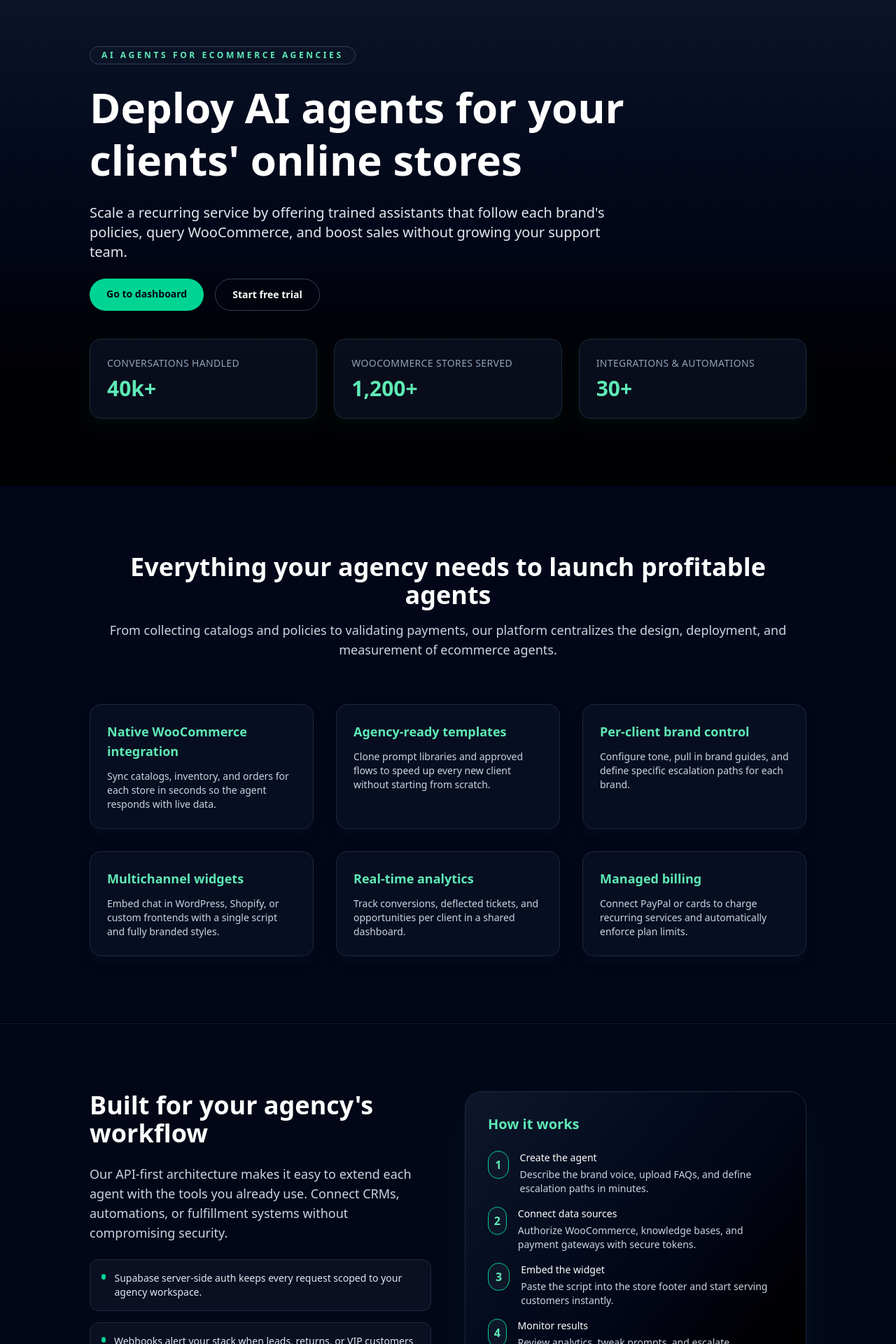
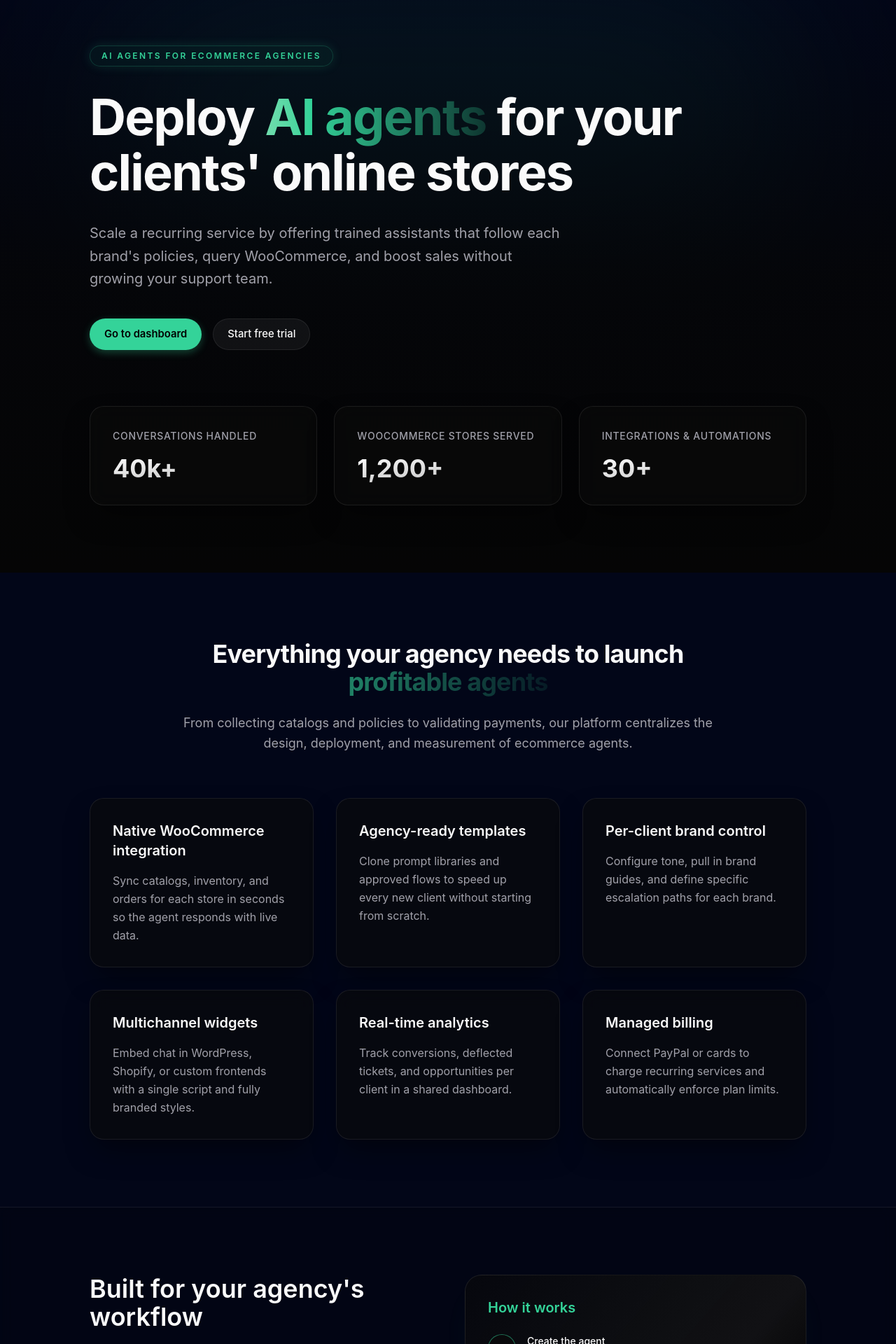
Before and after one commit to AndrewUru/ai-saas, a Next.js app: page / in a window 1280 px wide. Shown: the part 100-2020 px from the top of the page at 70% size. Built offline with nearby package versions, Linux system fonts and the light colour scheme; no server answers.

Commit message:
feat: add initial landing page components and dashboard agent overview

```diff
--- a/app/globals.css
+++ b/app/globals.css
@@ -5,28 +5,49 @@
 @import "tailwindcss/theme";
 @import "tailwindcss/utilities";
 
+@theme {
+  --color-background: var(--background);
+  --color-foreground: var(--foreground);
+  --color-border: var(--border);
+  --color-border-strong: var(--border-strong);
+  --color-ring: var(--ring);
+  --color-accent: var(--accent);
+  --color-accent-strong: var(--accent-strong);
+  --color-surface: var(--surface);
+  --color-surface-strong: var(--surface-strong);
+}
+
 :root {
   color-scheme: dark;
-  --background: #020617;
-  --foreground: #e2e8f0;
-  --muted: #94a3b8;
-  --muted-strong: #cbd5e1;
-  --border: rgba(148, 163, 184, 0.2);
-  --border-strong: rgba(148, 163, 184, 0.35);
-  --ring: rgba(45, 212, 191, 0.35);
-  --accent: #22d3ee;
-  --accent-strong: #14b8a6;
-  --surface: rgba(15, 23, 42, 0.8);
-  --surface-strong: rgba(15, 23, 42, 0.95);
-  --card-radius: 24px;
-  --pill-radius: 999px;
-  --shadow-soft: 0 18px 40px rgba(2, 6, 23, 0.55);
-  --shadow-strong: 0 26px 72px rgba(2, 6, 23, 0.65);
-  --spacing-2: 8px;
-  --spacing-3: 12px;
-  --spacing-4: 16px;
-  --spacing-5: 20px;
-  --spacing-6: 24px;
+
+  /* Modern Black Palette */
+  --background: #050505;       /* Deepest Black */
+  --foreground: #fafafa;       /* Zinc 50 */
+  --foreground-muted: #a1a1aa; /* Zinc 400 */
+
+  /* Borders */
+  --border: rgba(255, 255, 255, 0.08);
+  --border-strong: rgba(255, 255, 255, 0.15);
+
+  /* Rings & Focus */
+  --ring: rgba(52, 211, 153, 0.5); /* Emerald 400 with opacity */
+
+  /* Accents */
+  --accent: #34d399;           /* Emerald 400 - Electric Green */
+  --accent-strong: #10b981;    /* Emerald 500 */
+  --accent-secondary: #8b5cf6; /* Violet 500 - Cyber styling */
+
+  /* Surfaces */
+  --surface: rgba(10, 10, 10, 0.6);
+  --surface-strong: rgba(20, 20, 20, 0.85);
+
+  /* Design Tokens */
+  --card-radius: 20px;
+  --pill-radius: 9999px;
+
+  /* Shadows */
+  --shadow-soft: 0 20px 40px -10px rgba(0, 0, 0, 0.5);
+  --shadow-glow: 0 0 20px rgba(52, 211, 153, 0.15);
 }
 
 html {
@@ -34,8 +55,7 @@ html {
   scroll-behavior: smooth;
   background-color: var(--background);
   color: var(--foreground);
-  font-family: system-ui, -apple-system, BlinkMacSystemFont, "Segoe UI", Roboto,
-    Helvetica, Arial, sans-serif;
+  font-family: "Inter", system-ui, -apple-system, sans-serif;
   text-rendering: optimizeLegibility;
   -webkit-font-smoothing: antialiased;
 }
@@ -45,12 +65,10 @@ body {
   min-height: 100dvh;
   margin: 0;
   padding: 0;
-  background: radial-gradient(
-      circle at top,
-      rgba(45, 212, 191, 0.15),
-      transparent 55%
-    ),
-    radial-gradient(circle at bottom, rgba(14, 165, 233, 0.12), transparent 60%),
+  /* Complex modern background with dual glow points */
+  background:
+    radial-gradient(circle at 50% 0%, rgba(52, 211, 153, 0.08), transparent 40%),
+    radial-gradient(circle at 80% 10%, rgba(139, 92, 246, 0.08), transparent 30%),
     var(--background);
   color: var(--foreground);
   display: flex;
@@ -67,16 +85,18 @@ section {
   overscroll-behavior-y: none;
 }
 
+/* Links */
 a {
   color: inherit;
   text-decoration: none;
-  transition: color 150ms ease, opacity 150ms ease;
+  transition: color 200ms ease, opacity 200ms ease;
 }
 
 a:hover {
-  color: #5eead4;
+  color: var(--accent);
 }
 
+/* Reset buttons/inputs */
 button,
 input,
 select,
@@ -97,39 +117,41 @@ a:focus-visible {
 }
 
 ::selection {
-  background: rgba(45, 212, 191, 0.24);
-  color: #0f172a;
+  background: rgba(52, 211, 153, 0.2);
+  color: #fff;
 }
 
-/* Utility helpers */
+/* Utility Helpers & Glassmorphism */
+
 .glass-pane {
   background: linear-gradient(
-    120deg,
-    rgba(15, 23, 42, 0.85),
-    rgba(15, 23, 42, 0.65)
+    145deg,
+    rgba(20, 20, 20, 0.7),
+    rgba(10, 10, 10, 0.4)
   );
-  border: 1px solid rgba(148, 163, 184, 0.15);
-  box-shadow: 0 24px 60px rgba(2, 6, 23, 0.6);
-  backdrop-filter: blur(16px);
+  border: 1px solid var(--border);
+  box-shadow: 0 8px 32px rgba(0, 0, 0, 0.4);
+  backdrop-filter: blur(12px);
+  -webkit-backdrop-filter: blur(12px);
 }
 
-/* Design system primitives */
 .ui-card {
   border: 1px solid var(--border);
   background: var(--surface);
   border-radius: var(--card-radius);
   box-shadow: var(--shadow-soft);
-  backdrop-filter: blur(14px);
+  backdrop-filter: blur(12px);
+  transition: border-color 200ms ease, transform 200ms ease;
+}
+
+.ui-card:hover {
+  border-color: var(--border-strong);
 }
 
 .ui-card--strong {
   border-color: var(--border-strong);
   background: var(--surface-strong);
-  box-shadow: var(--shadow-strong);
-}
-
-.ui-card--padded {
-  padding: var(--spacing-5);
+  box-shadow: var(--shadow-soft), var(--shadow-glow);
 }
 
 .ui-button {
@@ -138,38 +160,36 @@ a:focus-visible {
   justify-content: center;
   gap: 8px;
   border-radius: var(--pill-radius);
-  font-weight: 600;
-  font-size: 0.9rem;
-  padding: 10px 16px;
+  font-weight: 500;
+  font-size: 0.925rem;
+  padding: 10px 20px;
   cursor: pointer;
-  transition: transform 150ms ease, box-shadow 150ms ease, opacity 150ms ease;
+  transition: all 200ms cubic-bezier(0.2, 0.8, 0.2, 1);
   border: 1px solid transparent;
 }
 
 .ui-button--primary {
-  background: linear-gradient(135deg, var(--accent), var(--accent-strong));
-  color: #0b1224;
-  box-shadow: 0 18px 35px rgba(20, 184, 166, 0.35);
+  background: var(--accent);
+  color: #000;
+  font-weight: 600;
+  box-shadow: 0 4px 12px rgba(52, 211, 153, 0.3);
+}
+
+.ui-button--primary:hover {
+  background: var(--accent-strong);
+  box-shadow: 0 6px 16px rgba(52, 211, 153, 0.4);
+  transform: translateY(-1px);
 }
 
 .ui-button--ghost {
-  background: rgba(226, 232, 240, 0.06);
+  background: rgba(255, 255, 255, 0.05);
   border-color: var(--border);
   color: var(--foreground);
 }
 
-.ui-button--subtle {
-  background: rgba(15, 23, 42, 0.6);
-  border-color: var(--border);
-  color: var(--foreground);
-}
-
-.ui-button:hover {
-  transform: translateY(-1px);
-}
-
-.ui-button:active {
-  transform: translateY(0);
+.ui-button--ghost:hover {
+  background: rgba(255, 255, 255, 0.1);
+  border-color: rgba(255, 255, 255, 0.2);
 }
 
 .ui-badge {
@@ -177,20 +197,46 @@ a:focus-visible {
   align-items: center;
   gap: 6px;
   border-radius: var(--pill-radius);
-  padding: 6px 10px;
-  border: 1px solid rgba(148, 163, 184, 0.4);
-  background: rgba(148, 163, 184, 0.1);
-  color: var(--foreground);
+  padding: 4px 12px;
+  border: 1px solid rgba(52, 211, 153, 0.3);
+  background: rgba(52, 211, 153, 0.08);
+  color: var(--accent);
   font-size: 0.75rem;
-  letter-spacing: 0.12em;
+  letter-spacing: 0.05em;
+  font-weight: 600;
   text-transform: uppercase;
 }
 
 .ui-input {
   width: 100%;
-  border-radius: 16px;
+  border-radius: 12px;
   border: 1px solid var(--border);
-  background: rgba(15, 23, 42, 0.7);
-  padding: 12px;
+  background: rgba(20, 20, 20, 0.6);
+  padding: 12px 16px;
   color: var(--foreground);
+  transition: border-color 150ms ease, background 150ms ease;
 }
+
+.ui-input:focus {
+  border-color: var(--accent);
+  background: rgba(20, 20, 20, 0.9);
+  outline: none;
+}
+
+/* Animations */
+@keyframes gradient-x {
+  0% {
+    background-position: 0% 50%;
+  }
+  50% {
+    background-position: 100% 50%;
+  }
+  100% {
+    background-position: 0% 50%;
+  }
+}
+
+.animate-gradient-x {
+  background-size: 200% 200%;
+  animation: gradient-x 4s ease infinite;
+}
--- a/components/landing/Features.tsx
+++ b/components/landing/Features.tsx
@@ -1,11 +1,14 @@
 export function Features() {
   return (
     <section className="mx-auto max-w-6xl px-6 py-24 sm:px-10 lg:px-16">
-      <div className="text-center">
-        <h2 className="text-3xl font-semibold sm:text-4xl">
-          Everything your agency needs to launch profitable agents
+      <div className="text-center max-w-3xl mx-auto">
+        <h2 className="text-3xl font-bold tracking-tight sm:text-4xl text-foreground">
+          Everything your agency needs to launch{" "}
+          <span className="text-transparent bg-clip-text bg-gradient-to-r from-accent to-accent-secondary animate-gradient-x">
+            profitable agents
+          </span>
         </h2>
-        <p className="mt-4 text-base text-slate-300 sm:text-lg">
+        <p className="mt-6 text-lg text-[var(--foreground-muted)] leading-relaxed">
           From collecting catalogs and policies to validating payments, our
           platform centralizes the design, deployment, and measurement of
           ecommerce agents.
@@ -40,12 +43,15 @@ export function Features() {
         ].map((feature) => (
           <article
             key={feature.title}
-            className="flex flex-col rounded-2xl border border-slate-800 bg-slate-900/50 p-6 shadow-lg shadow-slate-900/40"
+            className="group ui-card relative overflow-hidden flex flex-col p-8 backdrop-blur-md bg-surface/30 hover:bg-surface/50 hover:-translate-y-1 hover:border-accent/40 shadow-soft hover:shadow-glow transition-all duration-300"
           >
-            <h3 className="text-lg font-semibold text-emerald-300">
+            <div className="absolute top-0 left-0 w-full h-1 bg-gradient-to-r from-transparent via-accent/50 to-transparent opacity-0 group-hover:opacity-100 transition-opacity duration-300" />
+            <h3 className="text-xl font-semibold text-foreground group-hover:text-accent transition-colors duration-300">
               {feature.title}
             </h3>
-            <p className="mt-3 text-sm text-slate-300">{feature.body}</p>
+            <p className="mt-4 text-base text-[var(--foreground-muted)] leading-relaxed group-hover:text-[var(--foreground)] transition-colors duration-300">
+              {feature.body}
+            </p>
           </article>
         ))}
       </div>
--- a/components/landing/Hero.tsx
+++ b/components/landing/Hero.tsx
@@ -1,37 +1,40 @@
 export function Hero() {
   return (
     <header className="relative overflow-hidden">
-      <div className="absolute inset-0 bg-gradient-to-b from-slate-900 via-slate-950 to-black opacity-90" />
+      {/* Background glow effects */}
+      <div className="absolute top-0 left-1/2 -translate-x-1/2 w-[1000px] h-[400px] bg-accent/20 blur-[120px] rounded-full pointer-events-none opacity-40 z-0" />
+      <div className="absolute inset-0 bg-gradient-to-b from-background/0 via-background/80 to-background z-0 pointer-events-none" />
 
-      <div className="relative mx-auto flex min-h-[70vh] max-w-6xl flex-col justify-center gap-10 px-6 py-24 sm:px-10 lg:px-16">
-        <div className="max-w-3xl space-y-6">
-          <span className="inline-flex items-center rounded-full border border-slate-700 bg-slate-900/40 px-4 py-1 text-xs font-semibold uppercase tracking-[0.3em] text-emerald-300">
+      <div className="relative z-10 mx-auto flex min-h-[85vh] max-w-6xl flex-col justify-center gap-12 px-6 py-24 sm:px-10 lg:px-16">
+        <div className="max-w-4xl space-y-8">
+          <div className="inline-flex items-center rounded-full border border-accent/20 bg-accent/5 px-4 py-1.5 text-xs font-semibold uppercase tracking-[0.2em] text-accent backdrop-blur-md shadow-[0_0_15px_rgba(52,211,153,0.15)]">
             AI agents for ecommerce agencies
-          </span>
-          <h1 className="text-4xl font-bold leading-tight sm:text-5xl lg:text-6xl">
-            Deploy AI agents for your clients&apos; online stores
+          </div>
+          <h1 className="text-5xl font-bold leading-[1.1] tracking-tight sm:text-6xl lg:text-7xl text-foreground">
+            Deploy <span className="text-transparent bg-clip-text bg-gradient-to-r from-white via-accent to-accent-secondary animate-gradient-x">AI agents</span> for your clients&apos; online stores
           </h1>
-          <p className="text-lg text-slate-200 sm:text-xl">
+          <p className="max-w-2xl text-lg text-[var(--foreground-muted)] sm:text-xl leading-relaxed">
             Scale a recurring service by offering trained assistants that follow
             each brand&apos;s policies, query WooCommerce, and boost sales
             without growing your support team.
           </p>
-          <div className="flex flex-wrap gap-4">
+          <div className="flex flex-wrap gap-4 pt-2">
             <a
               href="/dashboard"
-              className="rounded-full bg-emerald-400 px-6 py-3 text-sm font-semibold text-slate-950 transition hover:bg-emerald-300"
+              className="ui-button ui-button--primary text-lg px-8 py-4 shadow-[0_4px_20px_rgba(52,211,153,0.3)] hover:shadow-[0_6px_25px_rgba(52,211,153,0.4)]"
             >
               Go to dashboard
             </a>
             <a
               href="/login"
-              className="rounded-full border border-slate-700 px-6 py-3 text-sm font-semibold text-white transition hover:border-slate-500 hover:text-emerald-200"
+              className="ui-button ui-button--ghost text-lg px-8 py-4"
             >
               Start free trial
             </a>
           </div>
         </div>
-        <dl className="grid gap-6 sm:grid-cols-3">
+
+        <dl className="grid gap-6 sm:grid-cols-3 pt-8">
           {[
             {
               label: "Conversations handled",
@@ -48,12 +51,12 @@ export function Hero() {
           ].map((item) => (
             <div
               key={item.label}
-              className="rounded-2xl border border-slate-800 bg-slate-900/60 p-6 shadow-lg shadow-emerald-500/5"
+              className="group ui-card flex flex-col p-8 backdrop-blur-xl bg-surface/40 hover:bg-surface/60 hover:-translate-y-1 hover:border-accent/30 transition-all duration-300"
             >
-              <dt className="text-sm uppercase tracking-wide text-slate-400">
+              <dt className="text-sm font-medium uppercase tracking-wider text-[var(--foreground-muted)] group-hover:text-foreground transition-colors">
                 {item.label}
               </dt>
-              <dd className="mt-2 text-3xl font-semibold text-emerald-300">
+              <dd className="mt-4 text-4xl font-bold text-transparent bg-clip-text bg-gradient-to-br from-white to-white/70 group-hover:from-accent group-hover:to-accent-strong transition-all duration-300">
                 {item.value}
               </dd>
             </div>
--- a/components/landing/Workflow.tsx
+++ b/components/landing/Workflow.tsx
@@ -1,17 +1,17 @@
 export function Workflow() {
   return (
-    <section className="border-y border-slate-900 bg-slate-950/70">
+    <section className="border-y border-border bg-surface/30 backdrop-blur-sm">
       <div className="mx-auto grid max-w-6xl gap-12 px-6 py-24 sm:px-10 lg:grid-cols-2 lg:px-16">
         <div className="space-y-6">
-          <h2 className="text-3xl font-semibold sm:text-4xl">
+          <h2 className="text-3xl font-semibold sm:text-4xl text-foreground">
             Built for your agency&apos;s workflow
           </h2>
-          <p className="text-base text-slate-300 sm:text-lg">
+          <p className="text-base text-[var(--foreground-muted)] sm:text-lg">
             Our API-first architecture makes it easy to extend each agent with
             the tools you already use. Connect CRMs, automations, or fulfillment
             systems without compromising security.
           </p>
-          <ul className="space-y-4 text-sm text-slate-200">
+          <ul className="space-y-4 text-sm text-[var(--foreground-muted)]">
             {[
               "Supabase server-side auth keeps every request scoped to your agency workspace.",
               "Webhooks alert your stack when leads, returns, or VIP customers need human follow-up.",
@@ -19,9 +19,9 @@ export function Workflow() {
             ].map((point) => (
               <li
                 key={point}
-                className="flex items-start gap-3 rounded-xl border border-slate-800 bg-slate-900/60 p-4"
+                className="flex items-start gap-3 rounded-xl border border-border bg-surface/50 p-4"
               >
-                <span className="mt-1 h-2 w-2 rounded-full bg-emerald-400" />
+                <span className="mt-1 h-2 w-2 rounded-full bg-accent" />
                 <span>{point}</span>
               </li>
             ))}
@@ -29,23 +29,23 @@ export function Workflow() {
           <div className="flex flex-wrap gap-4">
             <a
               href="/docs"
-              className="rounded-full border border-slate-700 px-6 py-3 text-sm font-semibold text-white transition hover:border-slate-500 hover:text-emerald-200"
+              className="ui-button ui-button--ghost"
             >
               View technical docs
             </a>
             <a
               href="/contact"
-              className="rounded-full bg-white px-6 py-3 text-sm font-semibold text-slate-950 transition hover:bg-slate-200"
+              className="ui-button ui-button--subtle"
             >
               Talk to sales
             </a>
           </div>
         </div>
-        <div className="space-y-6 rounded-3xl border border-slate-800 bg-gradient-to-br from-slate-900 via-slate-950 to-black p-8 shadow-2xl shadow-emerald-500/10">
-          <h3 className="text-xl font-semibold text-emerald-300">
+        <div className="space-y-6 rounded-3xl border border-border bg-gradient-to-br from-surface via-surface-strong to-black p-8 shadow-2xl shadow-accent/5">
+          <h3 className="text-xl font-semibold text-accent">
             How it works
           </h3>
-          <ol className="space-y-4 text-sm text-slate-200">
+          <ol className="space-y-4 text-sm text-[var(--foreground-muted)]">
             {[
               {
                 title: "Create the agent",
@@ -69,12 +69,12 @@ export function Workflow() {
               },
             ].map((step, index) => (
               <li key={step.title} className="flex gap-4">
-                <span className="flex h-10 w-10 items-center justify-center rounded-full border border-emerald-400 bg-slate-900 text-base font-semibold text-emerald-300">
+                <span className="flex h-10 w-10 shrink-0 items-center justify-center rounded-full border border-accent/50 bg-surface text-base font-semibold text-accent">
                   {index + 1}
                 </span>
                 <div>
-                  <p className="font-medium text-white">{step.title}</p>
-                  <p className="mt-1 text-slate-300">{step.detail}</p>
+                  <p className="font-medium text-foreground">{step.title}</p>
+                  <p className="mt-1 text-[var(--foreground-muted)]">{step.detail}</p>
                 </div>
               </li>
             ))}
```
Also changed, not shown: app/dashboard/AgentsSection.tsx (+60 -116 lines), app/dashboard/page.tsx (+84 -105 lines), components/landing/CallToAction.tsx (+7 -7 lines), components/landing/Testimonials.tsx (+6 -6 lines).
